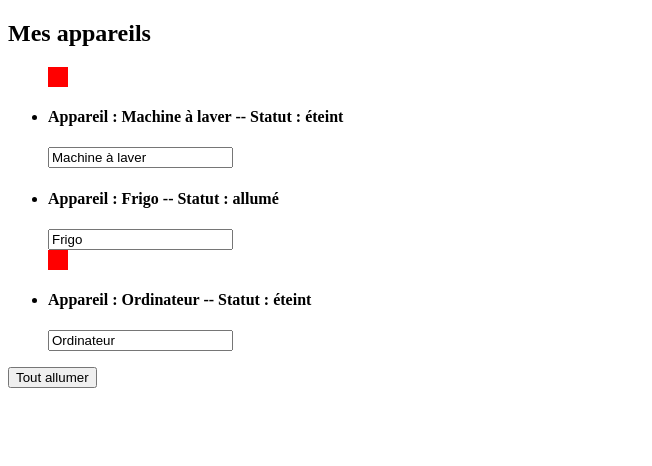
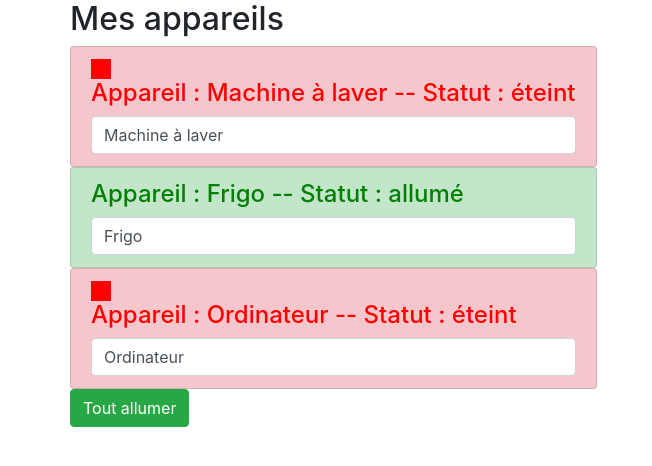
Before and after one commit to moueza/4668271-developpez-des-applications-web-avec-angular, an Angular app in the folder mon-projet-angular/: page / in a window 1280 px wide. Shown: the top 466 px of the page, without its empty margins (0-652 px from the left). Built offline with nearby package versions, Linux system fonts and the light colour scheme.

Commit message:
Closes #26 p2c3b Les directives par attribut ; closes #27 CSS CDN ; see #1 local server OK : red green background

```diff
--- a/mon-projet-angular/angular.json
+++ b/mon-projet-angular/angular.json
@@ -47,6 +47,7 @@
               "src/assets"
             ],
             "styles": [
+
               "src/styles.scss"
             ],
             "scripts": []
--- a/mon-projet-angular/src/app/app.component.html
+++ b/mon-projet-angular/src/app/app.component.html
@@ -3,13 +3,14 @@
     <div class="col-xs-12">
       <h2>Mes appareils</h2>
       <ul class="list-group">
-        <app-appareil  *ngFor="let appareil of appareils"
-                       [appareilName]="appareil.name"
-                       [appareilStatus]="appareil.status"></app-appareil>
+        <app-appareil *ngFor="let appareil of appareils"
+                      [appareilName]="appareil.name"
+                      [appareilStatus]="appareil.status"></app-appareil>
       </ul>
-      <button class="btn btn-success"
+      <button (click)="onAllumer()"
               [disabled]="!isAuth"
-              (click)="onAllumer()">Tout allumer</button>
+              class="btn btn-success">Tout allumer
+      </button>
     </div>
   </div>
 </div>
--- a/mon-projet-angular/src/app/appareil/appareil.component.html
+++ b/mon-projet-angular/src/app/appareil/appareil.component.html
@@ -1,6 +1,8 @@
-<li class="list-group-item">
+<li [ngClass]="{'list-group-item': true,
+                'list-group-item-success': appareilStatus === 'allumé',
+                'list-group-item-danger': appareilStatus === 'éteint'}">
   <div style="width:20px;height:20px;background-color:red;"
        *ngIf="appareilStatus === 'éteint'"></div>
-  <h4>Appareil : {{ appareilName }} -- Statut : {{ getStatus() }}</h4>
+  <h4 [ngStyle]="{color: getColor()}">Appareil : {{ appareilName }} -- Statut : {{ getStatus() }}</h4>
   <input type="text" class="form-control" [(ngModel)]="appareilName">
 </li>
--- a/mon-projet-angular/src/app/appareil/appareil.component.ts
+++ b/mon-projet-angular/src/app/appareil/appareil.component.ts
@@ -21,4 +21,11 @@ export class AppareilComponent implements OnInit {
     return this.appareilStatus;
   }
 
+  getColor() {
+    if ( this.appareilStatus === 'allumé') {
+      return 'green';
+    } else if (this.appareilStatus === 'éteint') {
+      return 'red';
+    }
+  }
 }
--- a/mon-projet-angular/src/index.html
+++ b/mon-projet-angular/src/index.html
@@ -6,6 +6,9 @@
   <base href="/">
   <meta name="viewport" content="width=device-width, initial-scale=1">
   <link rel="icon" type="image/x-icon" href="favicon.ico">
+
+  <link rel="stylesheet" href="https://stackpath.bootstrapcdn.com/bootstrap/4.3.1/css/bootstrap.min.css" integrity="sha384-ggOyR0iXCbMQv3Xipma34MD+dH/1fQ784/j6cY/iJTQUOhcWr7x9JvoRxT2MZw1T" crossorigin="anonymous">
+
 </head>
 <body>
   <app-root></app-root>
```
